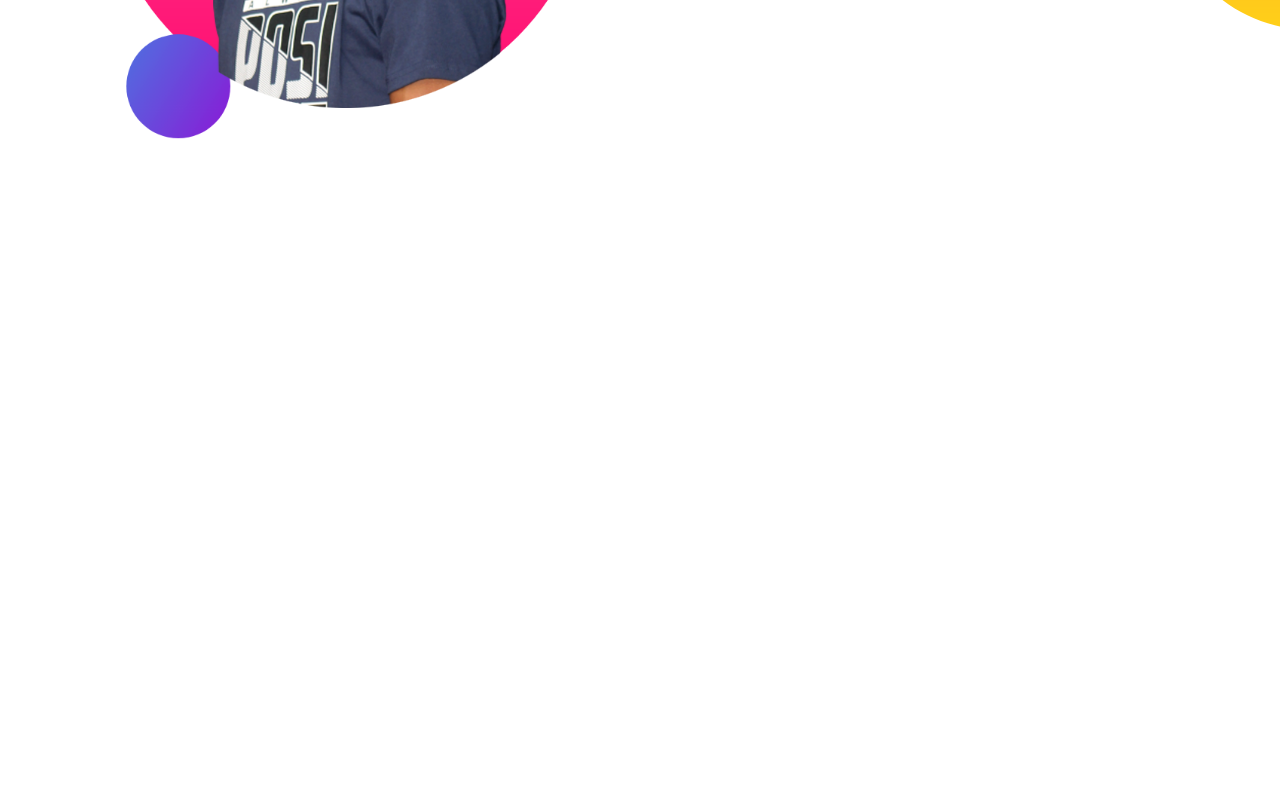
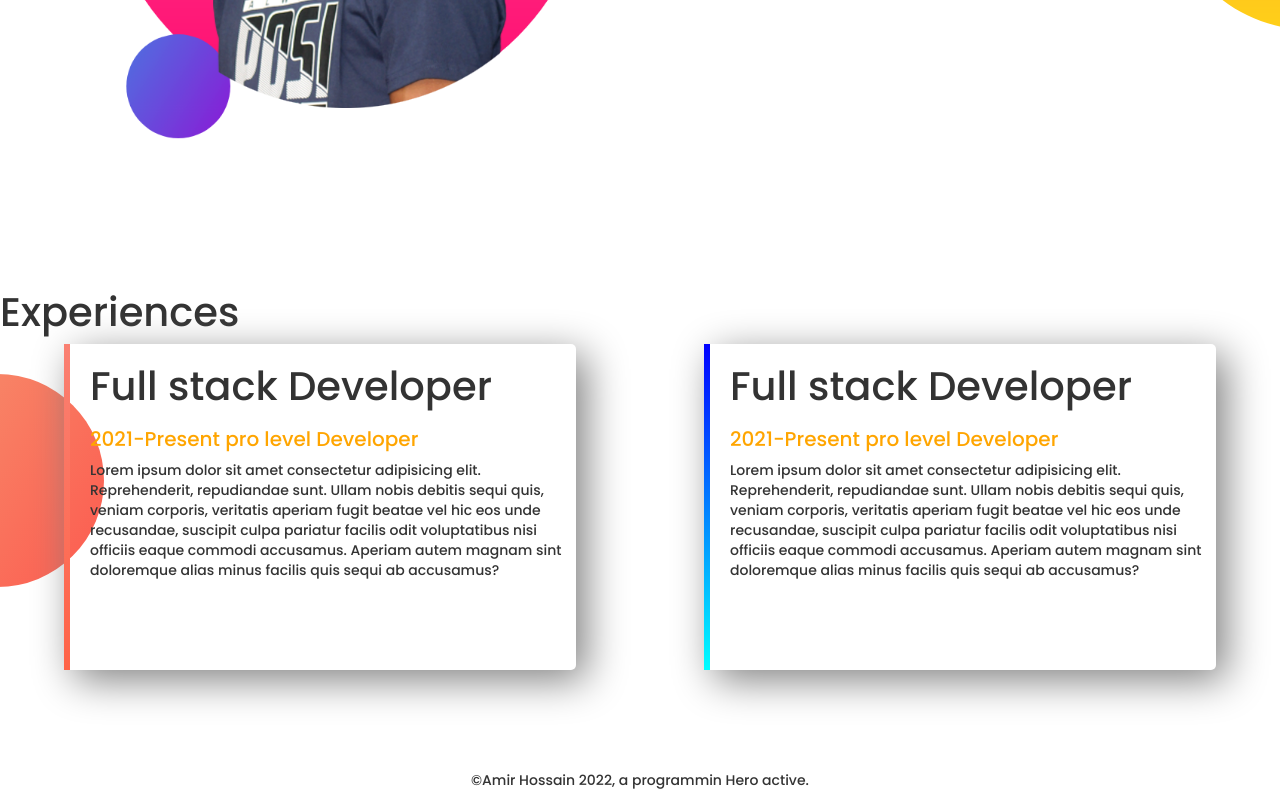
Before and after one commit to hossain-amir/developer-portfolio, a plain HTML site: page index.html in a window 1280 px wide. Shown: the part 1165-1965 px from the top of the page. Before the commit the page ends 1455 px from the top, so only its background shows below. Drawn offline with nearby package versions, Linux system fonts and the light colour scheme.

Commit message:
Experiences added

```diff
--- a/index.html
+++ b/index.html
@@ -44,6 +44,34 @@
         </div>
 
     </section>
+    <section class="experiences">
+        <h1>Experiences</h1>
+        <div class="flexible-cotainer">
+            <div id="full-stack-experience" class="experiences-items">
+                <h1>Full stack Developer</h1>
+                <h3 class="orang-color">2021-Present pro level Developer</h3>
+                <p>Lorem ipsum dolor sit amet consectetur adipisicing elit. Reprehenderit, repudiandae sunt. Ullam nobis
+                    debitis sequi quis, veniam corporis, veritatis aperiam fugit beatae vel hic eos unde recusandae,
+                    suscipit culpa pariatur facilis odit voluptatibus nisi officiis eaque commodi accusamus. Aperiam
+                    autem
+                    magnam sint doloremque alias minus facilis quis sequi ab accusamus?</p>
+            </div>
+            <div id="web-dev-experience" class="experiences-items">
+                <h1>Full stack Developer</h1>
+                <h3 class="orang-color">2021-Present pro level Developer</h3>
+                <p>Lorem ipsum dolor sit amet consectetur adipisicing elit. Reprehenderit, repudiandae sunt. Ullam nobis
+                    debitis sequi quis, veniam corporis, veritatis aperiam fugit beatae vel hic eos unde recusandae,
+                    suscipit culpa pariatur facilis odit voluptatibus nisi officiis eaque commodi accusamus. Aperiam
+                    autem
+                    magnam sint doloremque alias minus facilis quis sequi ab accusamus?</p>
+            </div>
+        </div>
+
+
+    </section>
+    <footer>
+        <p>©Amir Hossain 2022, a programmin Hero active.</p>
+    </footer>
 </body>
 
 </html>
--- a/style.css
+++ b/style.css
@@ -43,3 +43,47 @@ h1 {
     display: flex;
     margin-bottom: 100px;
 }
+
+.experiences {
+    background-image: url(images/exp-bg.png);
+    background-repeat: no-repeat;
+    background-position: left;
+}
+
+.experiences h1 {}
+
+.flexible-cotainer {
+    display: flex;
+    margin-bottom: 100px;
+}
+
+.experiences-items {
+    flex-basis: 40%;
+    margin-left: 5%;
+    margin-right: 5%;
+    padding-left: 20px;
+    padding-bottom: 80px;
+    box-shadow: 10px 10px 40px gray;
+    border-radius: 5px;
+
+}
+
+.experiences-items h3 {
+    font-size: 20px;
+}
+
+#web-dev-experience {
+    border-left: 6px solid;
+    border-image: linear-gradient(blue, cyan);
+    border-image-slice: 1;
+}
+
+#full-stack-experience {
+    border-left: 6px solid;
+    border-image: linear-gradient(salmon, tomato);
+    border-image-slice: 1;
+}
+
+footer p {
+    text-align: center;
+}
```
